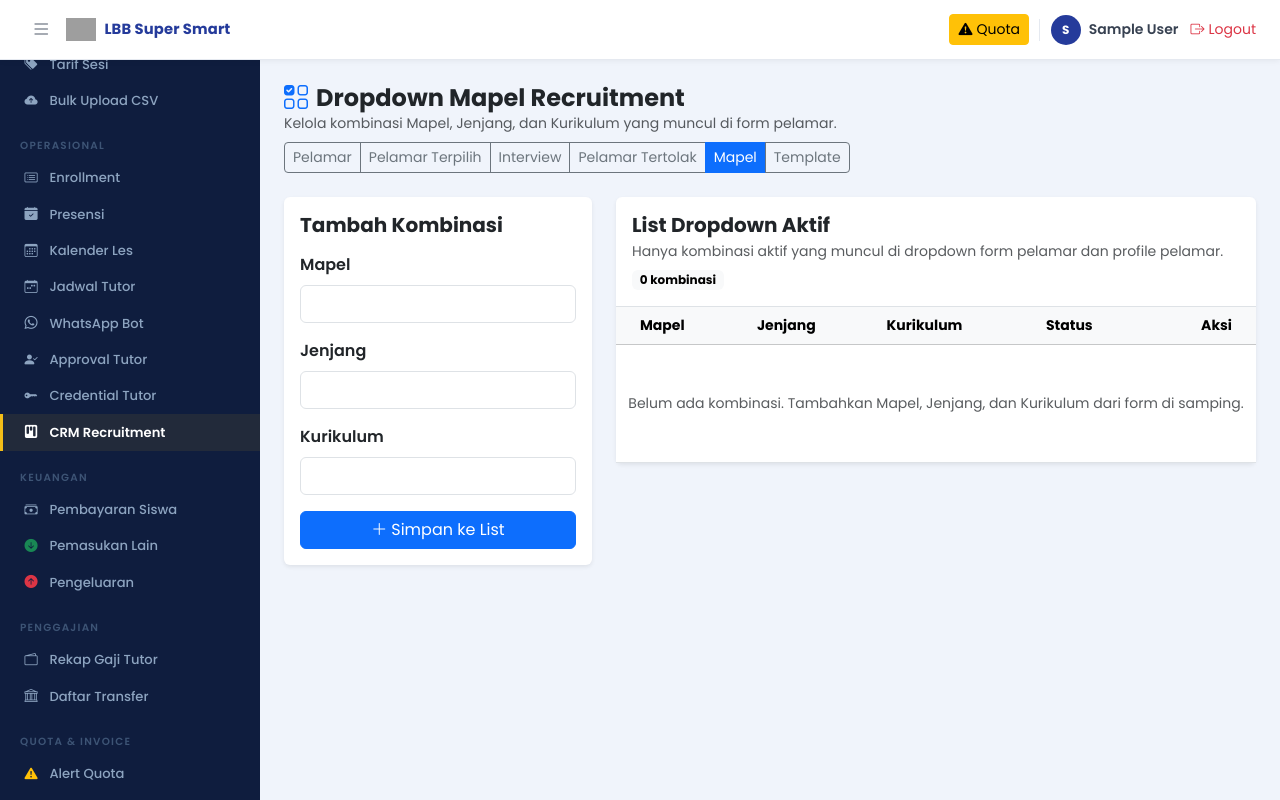
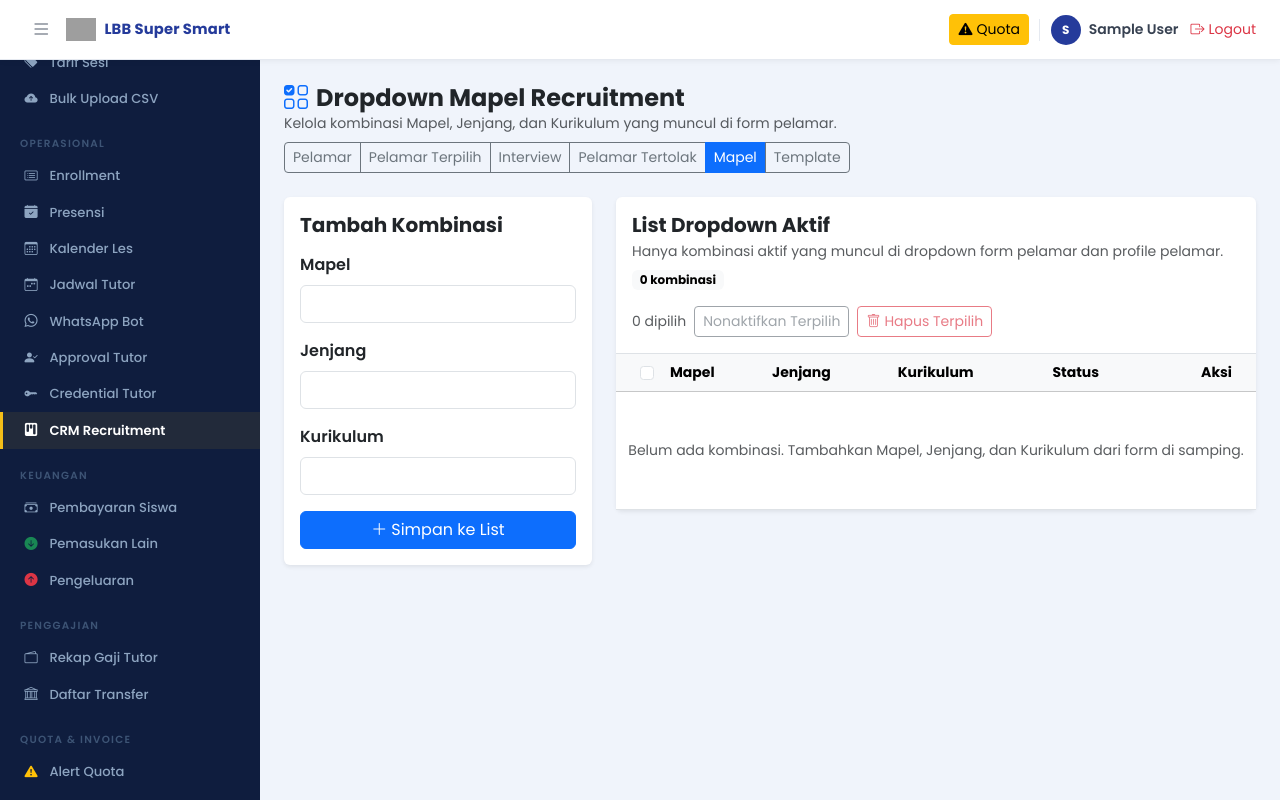
Before and after one commit to yogaajisukma712/dashboard-keuangan-lbb, a Flask app: page /recruitment/crm/teaching-options in a window 1280 px wide. Run offline with Flask 3, Linux system fonts and the light colour scheme; the visitor is signed in with stand-in values (Sample User, id 1); data that the repository does not hold is empty; some libraries are stand-ins or nearby versions; grey boxes are pictures that could not be loaded.

Commit message:
Add bulk actions for recruitment teaching options

```diff
--- a/app/routes/recruitment.py
+++ b/app/routes/recruitment.py
@@ -1914,6 +1914,49 @@ def toggle_teaching_option(option_ref):
     return redirect(url_for("recruitment.crm_teaching_options"))
 
 
+@recruitment_bp.route("/crm/teaching-options/bulk", methods=["POST"])
+@login_required
+def bulk_teaching_options():
+    action = request.form.get("bulk_action")
+    option_ids = []
+    seen_ids = set()
+    for option_ref in request.form.getlist("option_refs"):
+        try:
+            option_id = decode_public_id(option_ref, "recruitment_teaching_option")
+        except ValueError:
+            continue
+        if option_id not in seen_ids:
+            seen_ids.add(option_id)
+            option_ids.append(option_id)
+
+    if not option_ids:
+        flash("Pilih minimal satu kombinasi dropdown terlebih dahulu.", "warning")
+        return redirect(url_for("recruitment.crm_teaching_options"))
+
+    options = RecruitmentTeachingOption.query.filter(
+        RecruitmentTeachingOption.id.in_(option_ids)
+    ).all()
+    if not options:
+        flash("Kombinasi yang dipilih tidak ditemukan.", "danger")
+        return redirect(url_for("recruitment.crm_teaching_options"))
+
+    if action == "deactivate":
+        for option in options:
+            option.is_active = False
+            option.updated_at = datetime.utcnow()
+        db.session.commit()
+        flash(f"{len(options)} kombinasi berhasil dinonaktifkan.", "success")
+    elif action == "delete":
+        for option in options:
+            db.session.delete(option)
+        db.session.commit()
+        flash(f"{len(options)} kombinasi berhasil dihapus dari list dropdown.", "success")
+    else:
+        flash("Aksi bulk tidak valid.", "danger")
+
+    return redirect(url_for("recruitment.crm_teaching_options"))
+
+
 @recruitment_bp.route("/crm/teaching-options/<option_ref>/delete", methods=["POST"])
 @login_required
 def delete_teaching_option(option_ref):
--- a/app/templates/recruitment/crm_teaching_options.html
+++ b/app/templates/recruitment/crm_teaching_options.html
@@ -69,12 +69,27 @@
           </div>
           <span class="badge text-bg-light">{{ options|length }} kombinasi</span>
         </div>
+        <form id="teaching-options-bulk-form" method="post" action="{{ url_for('recruitment.bulk_teaching_options') }}" class="mt-3">
+          <input type="hidden" name="csrf_token" value="{{ csrf_token() }}">
+          <div class="d-flex flex-wrap align-items-center gap-2">
+            <span class="text-muted small" data-bulk-selected-count>0 dipilih</span>
+            <button class="btn btn-outline-secondary btn-sm" type="submit" name="bulk_action" value="deactivate" data-bulk-action disabled>
+              Nonaktifkan Terpilih
+            </button>
+            <button class="btn btn-outline-danger btn-sm" type="submit" name="bulk_action" value="delete" data-bulk-action data-confirm-bulk-delete disabled>
+              <i class="bi bi-trash me-1"></i>Hapus Terpilih
+            </button>
+          </div>
+        </form>
       </div>
       <div class="table-responsive">
         <table class="table table-hover align-middle mb-0 small">
           <thead class="table-light">
             <tr>
-              <th class="ps-4">Mapel</th>
+              <th class="ps-4" style="width: 44px;">
+                <input class="form-check-input" type="checkbox" id="teaching-options-select-all" aria-label="Pilih semua kombinasi">
+              </th>
+              <th>Mapel</th>
               <th>Jenjang</th>
               <th>Kurikulum</th>
               <th>Status</th>
@@ -84,7 +99,10 @@
           <tbody>
             {% for option in options %}
             <tr>
-              <td class="ps-4 fw-semibold">{{ option.subject.name if option.subject else '-' }}</td>
+              <td class="ps-4">
+                <input class="form-check-input teaching-option-checkbox" type="checkbox" name="option_refs" value="{{ option.public_id }}" form="teaching-options-bulk-form" aria-label="Pilih {{ option.label }}">
+              </td>
+              <td class="fw-semibold">{{ option.subject.name if option.subject else '-' }}</td>
               <td>{{ option.level.name if option.level else '-' }}</td>
               <td>{{ option.curriculum.name if option.curriculum else '-' }}</td>
               <td>
@@ -113,7 +131,7 @@
             </tr>
             {% else %}
             <tr>
-              <td class="text-center text-muted py-5" colspan="5">
+              <td class="text-center text-muted py-5" colspan="6">
                 Belum ada kombinasi. Tambahkan Mapel, Jenjang, dan Kurikulum dari form di samping.
               </td>
             </tr>
@@ -125,3 +143,76 @@
   </div>
 </div>
 {% endblock %}
+
+{% block scripts %}
+<script>
+  document.addEventListener("DOMContentLoaded", function () {
+    var bulkForm = document.getElementById("teaching-options-bulk-form");
+    if (!bulkForm) return;
+
+    var checkboxes = Array.prototype.slice.call(document.querySelectorAll(".teaching-option-checkbox"));
+    var selectAll = document.getElementById("teaching-options-select-all");
+    var selectedCount = document.querySelector("[data-bulk-selected-count]");
+    var actionButtons = Array.prototype.slice.call(document.querySelectorAll("[data-bulk-action]"));
+    var lastChecked = null;
+
+    function updateBulkState() {
+      var checkedCount = checkboxes.filter(function (checkbox) {
+        return checkbox.checked;
+      }).length;
+      if (selectedCount) selectedCount.textContent = checkedCount + " dipilih";
+      actionButtons.forEach(function (button) {
+        button.disabled = checkedCount === 0;
+      });
+      if (selectAll) {
+        selectAll.checked = checkedCount > 0 && checkedCount === checkboxes.length;
+        selectAll.indeterminate = checkedCount > 0 && checkedCount < checkboxes.length;
+      }
+    }
+
+    checkboxes.forEach(function (checkbox) {
+      checkbox.addEventListener("click", function (event) {
+        if (event.shiftKey && lastChecked && lastChecked !== checkbox) {
+          var start = checkboxes.indexOf(lastChecked);
+          var end = checkboxes.indexOf(checkbox);
+          var bounds = [Math.min(start, end), Math.max(start, end)];
+          checkboxes.slice(bounds[0], bounds[1] + 1).forEach(function (rangeCheckbox) {
+            rangeCheckbox.checked = checkbox.checked;
+          });
+        }
+        lastChecked = checkbox;
+        updateBulkState();
+      });
+    });
+
+    if (selectAll) {
+      selectAll.addEventListener("change", function () {
+        checkboxes.forEach(function (checkbox) {
+          checkbox.checked = selectAll.checked;
+        });
+        lastChecked = null;
+        updateBulkState();
+      });
+    }
+
+    bulkForm.addEventListener("submit", function (event) {
+      var checkedCount = checkboxes.filter(function (checkbox) {
+        return checkbox.checked;
+      }).length;
+      if (!checkedCount) {
+        event.preventDefault();
+        return;
+      }
+      if (
+        event.submitter &&
+        event.submitter.matches("[data-confirm-bulk-delete]") &&
+        !window.confirm("Hapus kombinasi yang dipilih dari list dropdown?")
+      ) {
+        event.preventDefault();
+      }
+    });
+
+    updateBulkState();
+  });
+</script>
+{% endblock %}
```
Also changed, not shown: tests/test_recruitment.py (+11 -5 lines).
